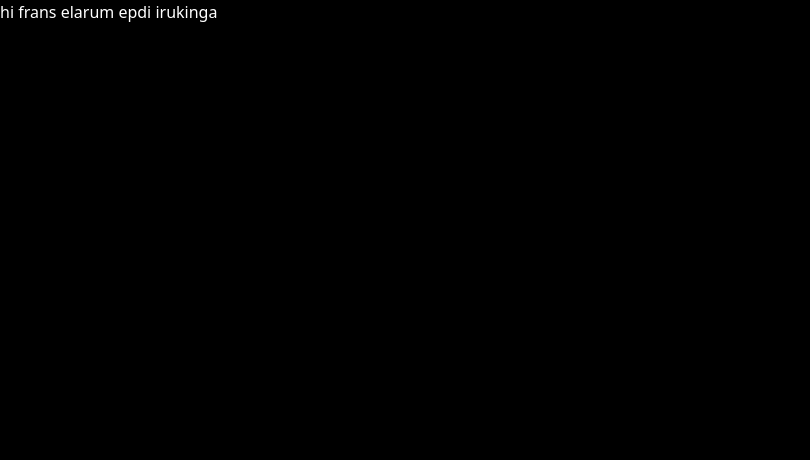
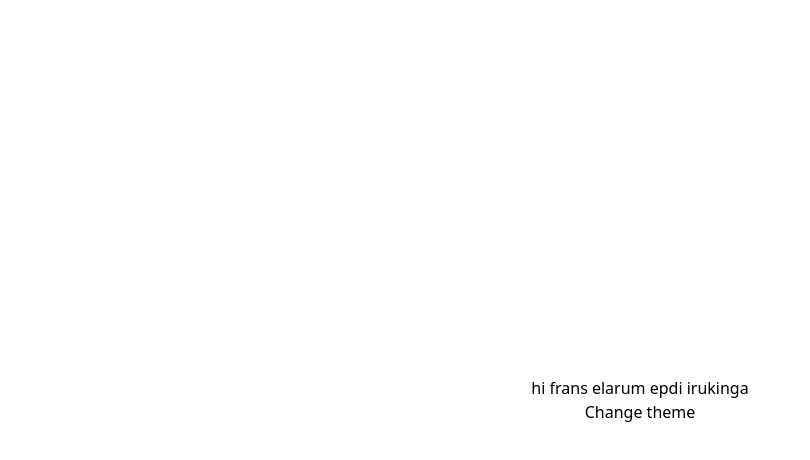
Before and after one commit to HariKrishna-28/cms, a Next.js app in the folder cms-client/: page / in a window 1280 px wide. Shown: the top 460 px of the page, without its empty margins (0-810 px from the left). Built offline with nearby package versions, Linux system fonts and the light colour scheme.

Commit message:
add theme selection

```diff
--- a/cms-client/src/app/layout.tsx
+++ b/cms-client/src/app/layout.tsx
@@ -1,5 +1,6 @@
 import { ReduxProvider } from '@/redux/provider'
 import './globals.css'
+
 // import { Inter } from 'next/font/google'
 
 // const inter = Inter({ subsets: ['latin'] })
@@ -8,6 +9,7 @@ export const metadata = {
   title: 'Create Next App',
   description: 'Generated by create next app',
 }
+
 
 export default function RootLayout({
   children,
--- a/cms-client/src/app/page.tsx
+++ b/cms-client/src/app/page.tsx
@@ -1,11 +1,32 @@
+"use client"
+
+import React, { useEffect } from 'react'
+import { AppDispatch, useAppSelector } from '@/redux/store'
 import Image from 'next/image'
-
+import { useDispatch, useSelector } from 'react-redux'
+import { selectTheme, setTheme } from '@/redux/features/themeSlice'
+// import { selectTheme } from '@/redux/features/themeSlice'
 
 export default function Home() {
+  const dispatch = useDispatch<AppDispatch>()
+  const themePreference = useSelector(selectTheme)
+
+  const handleThemeChange = () => {
+    dispatch(setTheme({
+      darkTheme: !themePreference
+    }))
+  }
+
   return (
-    <main className="bg-black text-white h-screen">
-      <div>
-        hi frans elarum epdi irukinga
+    <main className={themePreference ? 'dark' : ''}>
+      <div className='flex flex-col items-center justify-center h-screen bg-white dark:bg-black text-black dark:text-white'>
+        <div>
+          hi frans elarum epdi irukinga
+        </div>
+        <button
+          onClick={handleThemeChange}>
+          Change theme
+        </button>
       </div>
     </main>
   )
--- a/cms-client/src/pages/sample-page.tsx
+++ b/cms-client/src/pages/sample-page.tsx
@@ -1,10 +1,9 @@
 "use client"
-
 import React from 'react'
 
 const Sample: React.FC = () => {
     return (
-        <div>sample-page</div>
+        <div className='dark:bg-black bg-white text-black dark:text-white'>sample-page</div>
     )
 }
 
--- a/cms-client/src/redux/store.ts
+++ b/cms-client/src/redux/store.ts
@@ -1,6 +1,7 @@
 import { configureStore } from "@reduxjs/toolkit";
 import themeReducer from "./features/themeSlice";
 // import authReducer from "../features/authSlice";
+import { useSelector, TypedUseSelectorHook } from "react-redux";
 // import tokenReducer from "../features/tokenSlice";
 
 export const store = configureStore({
@@ -13,3 +14,5 @@ export const store = configureStore({
 
 export type RootState = ReturnType<typeof store.getState>;
 export type AppDispatch = typeof store.dispatch;
+
+export const useAppSelector: TypedUseSelectorHook<RootState> = useSelector;
--- a/cms-client/tailwind.config.js
+++ b/cms-client/tailwind.config.js
@@ -1,18 +1,19 @@
 /** @type {import('tailwindcss').Config} */
 module.exports = {
+  darkMode: "class",
   content: [
-    './src/pages/**/*.{js,ts,jsx,tsx,mdx}',
-    './src/components/**/*.{js,ts,jsx,tsx,mdx}',
-    './src/app/**/*.{js,ts,jsx,tsx,mdx}',
+    "./src/pages/**/*.{js,ts,jsx,tsx,mdx}",
+    "./src/components/**/*.{js,ts,jsx,tsx,mdx}",
+    "./src/app/**/*.{js,ts,jsx,tsx,mdx}",
   ],
   theme: {
     extend: {
       backgroundImage: {
-        'gradient-radial': 'radial-gradient(var(--tw-gradient-stops))',
-        'gradient-conic':
-          'conic-gradient(from 180deg at 50% 50%, var(--tw-gradient-stops))',
+        "gradient-radial": "radial-gradient(var(--tw-gradient-stops))",
+        "gradient-conic":
+          "conic-gradient(from 180deg at 50% 50%, var(--tw-gradient-stops))",
       },
     },
   },
   plugins: [],
-}
+};
```
